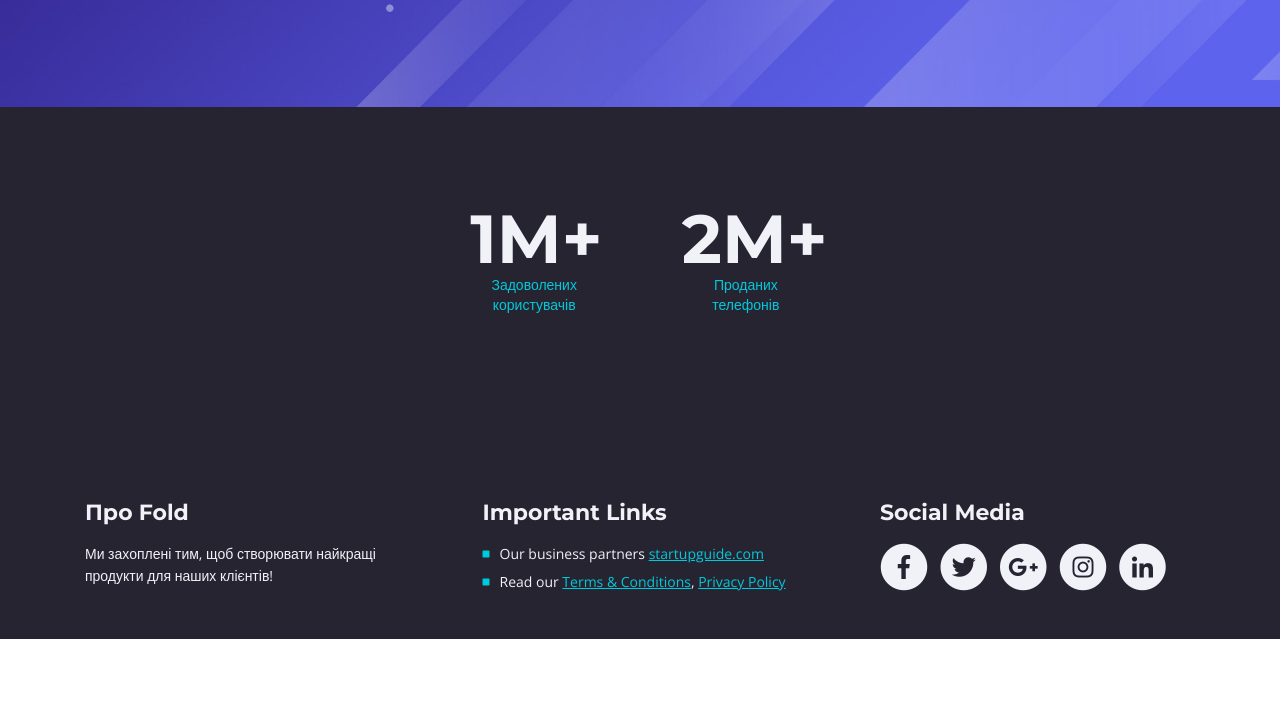
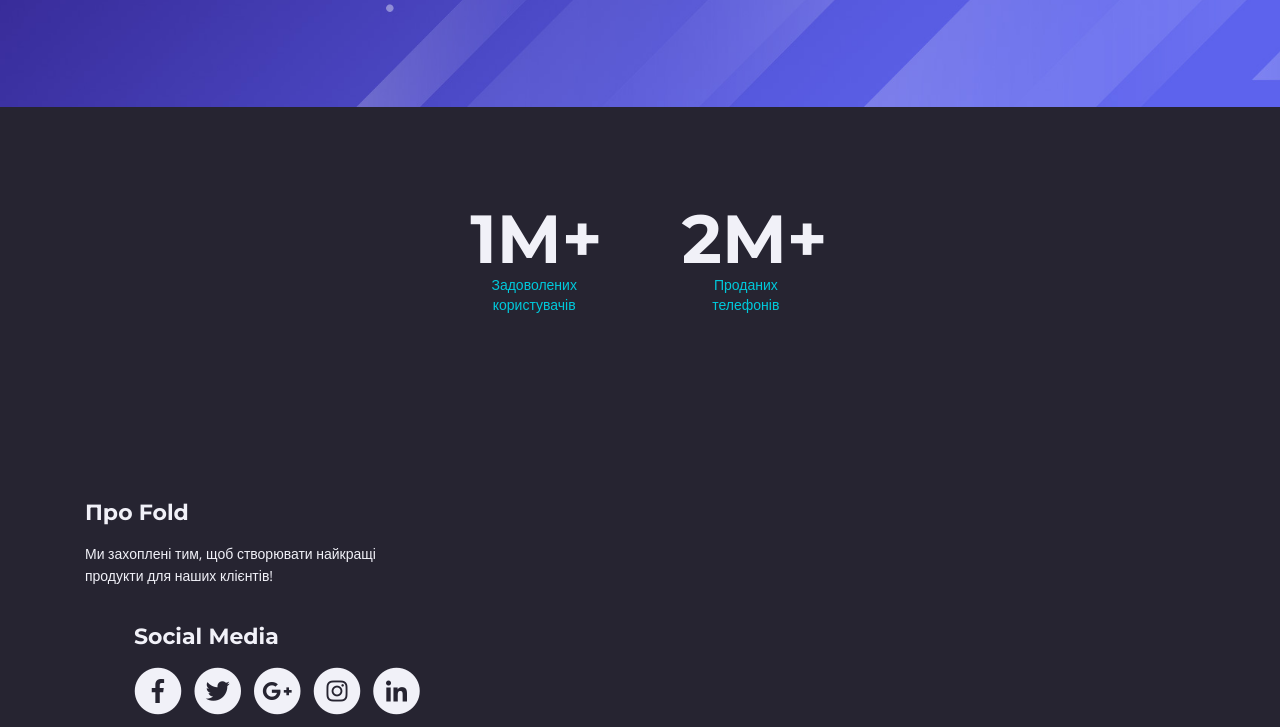
Before and after one commit to starstarchild/fold, a plain HTML site: page index.html in a window 1280 px wide. Shown: the part 3019-3746 px from the top of the page. Before the commit the page ends 3658 px from the top, so only its background shows below. Drawn offline with nearby package versions, Linux system fonts and the light colour scheme.

Commit message:
Update index.html

```diff
--- a/index.html
+++ b/index.html
@@ -349,20 +349,6 @@
                         <p>Ми захоплені тим, щоб створювати найкращі продукти для наших клієнтів!</p>
                     </div>
                 </div> <!-- end of col -->
-                <div class="col-md-4">
-                    <div class="footer-col middle">
-                        <h4>Important Links</h4>
-                        <ul class="list-unstyled li-space-lg">
-                            <li class="media">
-                                <i class="fas fa-square"></i>
-                                <div class="media-body">Our business partners <a class="turquoise" href="#your-link">startupguide.com</a></div>
-                            </li>
-                            <li class="media">
-                                <i class="fas fa-square"></i>
-                                <div class="media-body">Read our <a class="turquoise" href="terms-conditions.html">Terms & Conditions</a>, <a class="turquoise" href="privacy-policy.html">Privacy Policy</a></div>
-                            </li>
-                        </ul>
-                    </div>
                 </div> <!-- end of col -->
                 <div class="col-md-4">
                     <div class="footer-col last">
```
